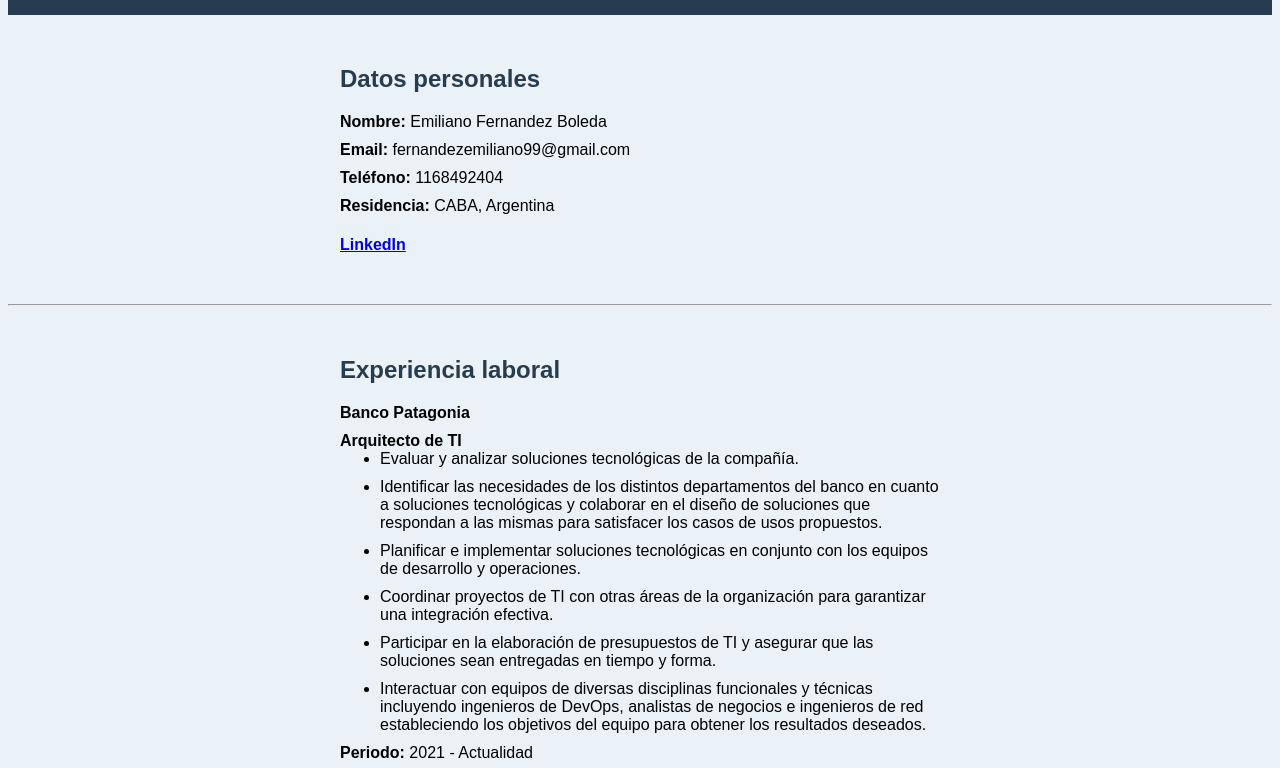
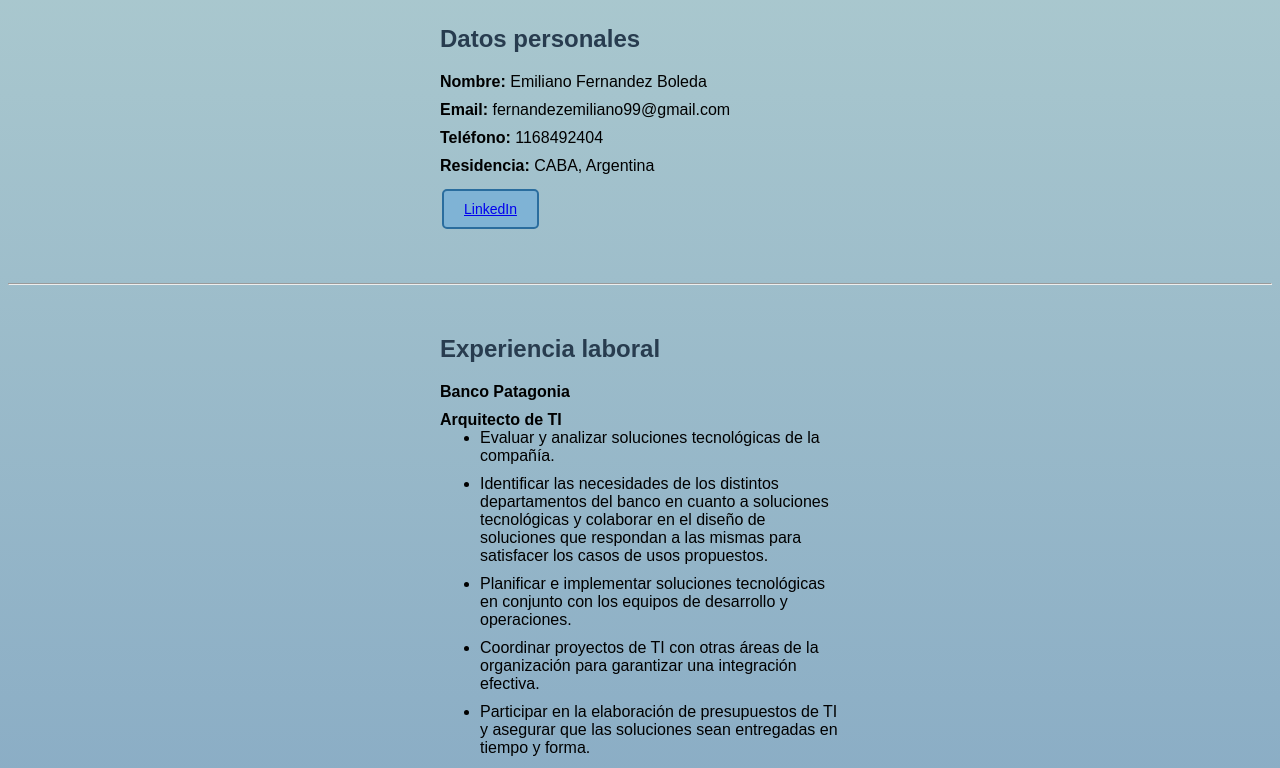
Before and after one commit to emfer/html-cv, a plain HTML site: page index.html in a window 1280 px wide. Shown: the part 90-858 px from the top of the page. Drawn offline with Linux system fonts and the light colour scheme.

Commit message:
Add files via upload

```diff
--- a/index.html
+++ b/index.html
@@ -10,13 +10,13 @@
 
     body {
       font-family: "Arial", sans-serif;
-      background-color: #eaf2f8; /* fondo de color azul claro */
+      background:linear-gradient(to bottom, #accacf, #547eb5);
     }
 
     header {
       background-color: #283C4F;
       color : #FFFFFF;
-      padding : 30px;
+      padding : 20px;
       text-align: center;
     }
 
@@ -50,8 +50,27 @@
 
     .section {
       margin: 50px auto;
-      max-width: 600px;
+      max-width: 400px;
     }
+
+
+
+    .boton {
+  background-color: #7FB3D5;
+  border: 2px solid #2A6D9E;
+  border-radius: 5px; /* Agregar esta propiedad para hacer los bordes redondeados */
+  color: white;
+  padding: 10px 20px;
+  text-align: center;
+  text-decoration: none;
+  display: inline-block;
+  font-size: 14px;
+  margin: 4px 2px;
+  cursor: pointer;
+}
+
+
+
 
     .section:first-child {
       margin-top: 0;
@@ -66,6 +85,9 @@
   <header>
     <h1>Emiliano Fernandez Boleda</h1>
   </header>
+<div class="fondo">
+
+
 
   <div class="section">
     <h2>Datos personales</h2>
@@ -74,7 +96,8 @@
       <li><strong>Email:</strong> fernandezemiliano99@gmail.com</li>
       <li><strong>Teléfono:</strong> 1168492404</li>
       <li><strong>Residencia:</strong> CABA, Argentina</li>
-      <h4><a href="https://www.linkedin.com/in/emiliano-f-10613b15b/">LinkedIn</a></h4>
+      <button class="boton"><a href="https://www.linkedin.com/in/emiliano-f-10613b15b/">LinkedIn</a></button>
+
     </ul>
 </div>
 <hr>
@@ -190,3 +213,4 @@
       <li>Curso de DevOps, integracion y agilidad continua</li>
     </ul>
   </div>
+</div>
```
